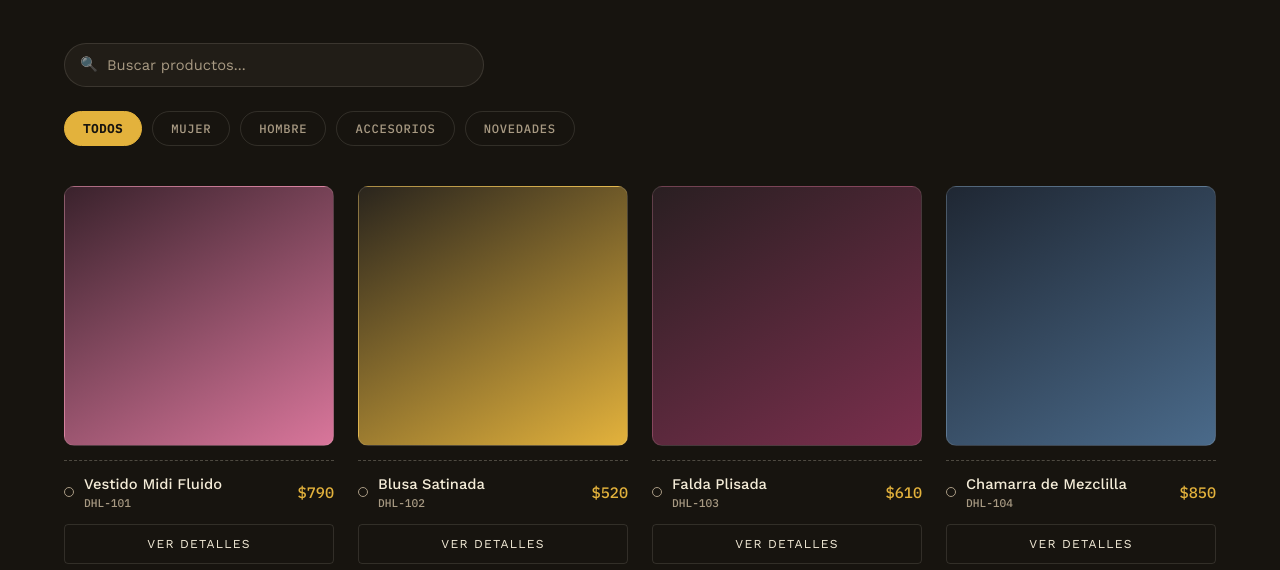
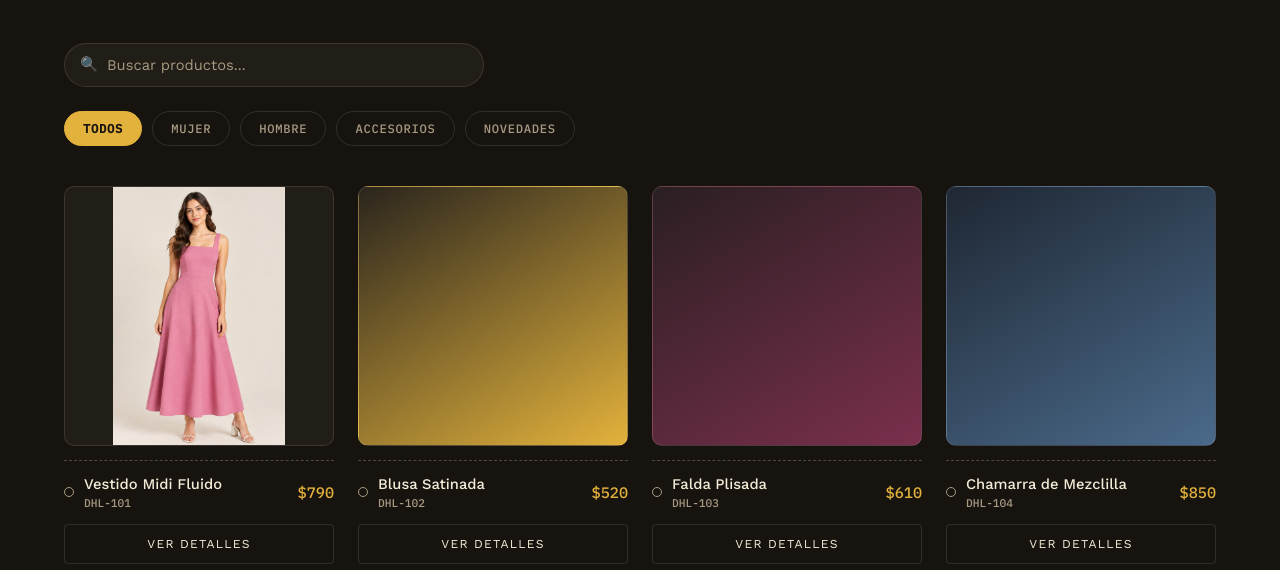
Before and after one commit to nellyximenalg/NegociosE, a plain HTML site: page catalogo.html in a window 1280 px wide. Shown: the part 230-800 px from the top of the page. Drawn offline with nearby package versions, Linux system fonts and the light colour scheme.

Commit message:
Agregué imagenes al catálogo

```diff
--- a/auth.js
+++ b/auth.js
@@ -57,3 +57,33 @@ function showToast(message) {
     toast.classList.remove('show');
   }, 3000);
 }
+
+// Prueba si la primera foto real del producto (primer color) existe y, si
+// carga bien, la pone como fondo de la tarjeta. Si no existe todavía o falla,
+// se queda con el degradado que ya estaba puesto como respaldo.
+function setCardImage(el, product) {
+  const firstColor = product.colors && product.colors[0];
+  const firstImg = firstColor && firstColor.images && firstColor.images[0];
+  if (!firstImg) return;
+
+  const test = new Image();
+  test.onload = () => {
+    el.style.backgroundImage = `url('${firstImg}')`;
+    el.style.backgroundColor = '#211d17';
+    el.style.backgroundSize = 'contain';
+    el.style.backgroundRepeat = 'no-repeat';
+    el.style.backgroundPosition = 'center';
+  };
+  test.src = firstImg;
+}
+
+// Aplica setCardImage a todas las tarjetas de un contenedor de catálogo,
+// usando el atributo data-product-id que cada tarjeta debe traer.
+function applyCardImages(container) {
+  if (!container || typeof PRODUCTS === 'undefined') return;
+  container.querySelectorAll('[data-product-id]').forEach(el => {
+    const id = parseInt(el.dataset.productId, 10);
+    const product = PRODUCTS.find(p => p.id === id);
+    if (product) setCardImage(el, product);
+  });
+}
--- a/catalogo.js
+++ b/catalogo.js
@@ -57,7 +57,7 @@ function renderProducts() {
 
   grid.innerHTML = list.map(p => `
     <div class="prod-card">
-      <a href="producto.html?id=${p.id}" class="prod-image" style="background:${p.gradient};"></a>
+      <a href="producto.html?id=${p.id}" class="prod-image" data-product-id="${p.id}" style="background:${p.gradient};"></a>
       <div class="prod-tag">
         <div style="display:flex;align-items:center;">
           <span class="hole"></span>
@@ -71,6 +71,8 @@ function renderProducts() {
       <a href="producto.html?id=${p.id}" class="btn btn-ghost prod-detail-btn">Ver detalles</a>
     </div>
   `).join('');
+
+  applyCardImages(grid);
 }
 
 // Actualiza la URL sin recargar la página, para poder compartir el link filtrado/buscado
--- a/script.js
+++ b/script.js
@@ -119,7 +119,7 @@ if (featuredGrid && typeof PRODUCTS !== 'undefined') {
   const featured = PRODUCTS.filter(p => p.featured);
   featuredGrid.innerHTML = featured.map(p => `
     <div class="prod-card">
-      <a href="producto.html?id=${p.id}" class="prod-image" style="background:${p.gradient};"></a>
+      <a href="producto.html?id=${p.id}" class="prod-image" data-product-id="${p.id}" style="background:${p.gradient};"></a>
       <div class="prod-tag">
         <div style="display:flex;align-items:center;">
           <span class="hole"></span>
@@ -133,6 +133,7 @@ if (featuredGrid && typeof PRODUCTS !== 'undefined') {
       <a href="producto.html?id=${p.id}" class="btn btn-ghost prod-detail-btn">Ver detalles</a>
     </div>
   `).join('');
+  applyCardImages(featuredGrid);
 }
 
 // "Recién llegado" en la landing: renderiza productos de la categoría novedades
@@ -141,7 +142,7 @@ if (novedadesGrid && typeof PRODUCTS !== 'undefined') {
   const novedades = PRODUCTS.filter(p => p.isNew);
   novedadesGrid.innerHTML = novedades.map(p => `
     <div class="prod-card">
-      <a href="producto.html?id=${p.id}" class="prod-image" style="background:${p.gradient};"></a>
+      <a href="producto.html?id=${p.id}" class="prod-image" data-product-id="${p.id}" style="background:${p.gradient};"></a>
       <div class="prod-tag">
         <div style="display:flex;align-items:center;">
           <span class="hole"></span>
@@ -155,4 +156,5 @@ if (novedadesGrid && typeof PRODUCTS !== 'undefined') {
       <a href="producto.html?id=${p.id}" class="btn btn-ghost prod-detail-btn">Ver detalles</a>
     </div>
   `).join('');
+  applyCardImages(novedadesGrid);
 }
--- a/style.css
+++ b/style.css
@@ -1027,14 +1027,15 @@ footer{
   align-items: start;
 }
 .product-detail-image{
-  height: 460px;
+  height: 560px;
   border-radius: 12px;
   position: relative;
   display:flex; align-items:center; justify-content:center;
+  background: var(--surface);
 }
 .product-main-photo{
   width:100%; height:100%;
-  object-fit: cover;
+  object-fit: contain;
   border-radius: 12px;
 }
 .placeholder-note{
@@ -1221,5 +1222,5 @@ footer{
 
 @media (max-width: 800px){
   .product-detail-grid{ grid-template-columns: 1fr; }
-  .product-detail-image{ height: 320px; }
+  .product-detail-image{ height: 420px; }
 }
```
Also changed, not shown: img/productos/dhl-101-rosa-dalia-1.jpg (renamed from img/dhl-101-rosa-dalia-1.jpg), img/productos/dhl-101-rosa-dalia-2.jpg (renamed from img/dhl-101-rosa-dalia-2.jpg), img/productos/dhl-101-rosa-dalia-3.jpg (renamed from img/dhl-101-rosa-dalia-3.jpg).
